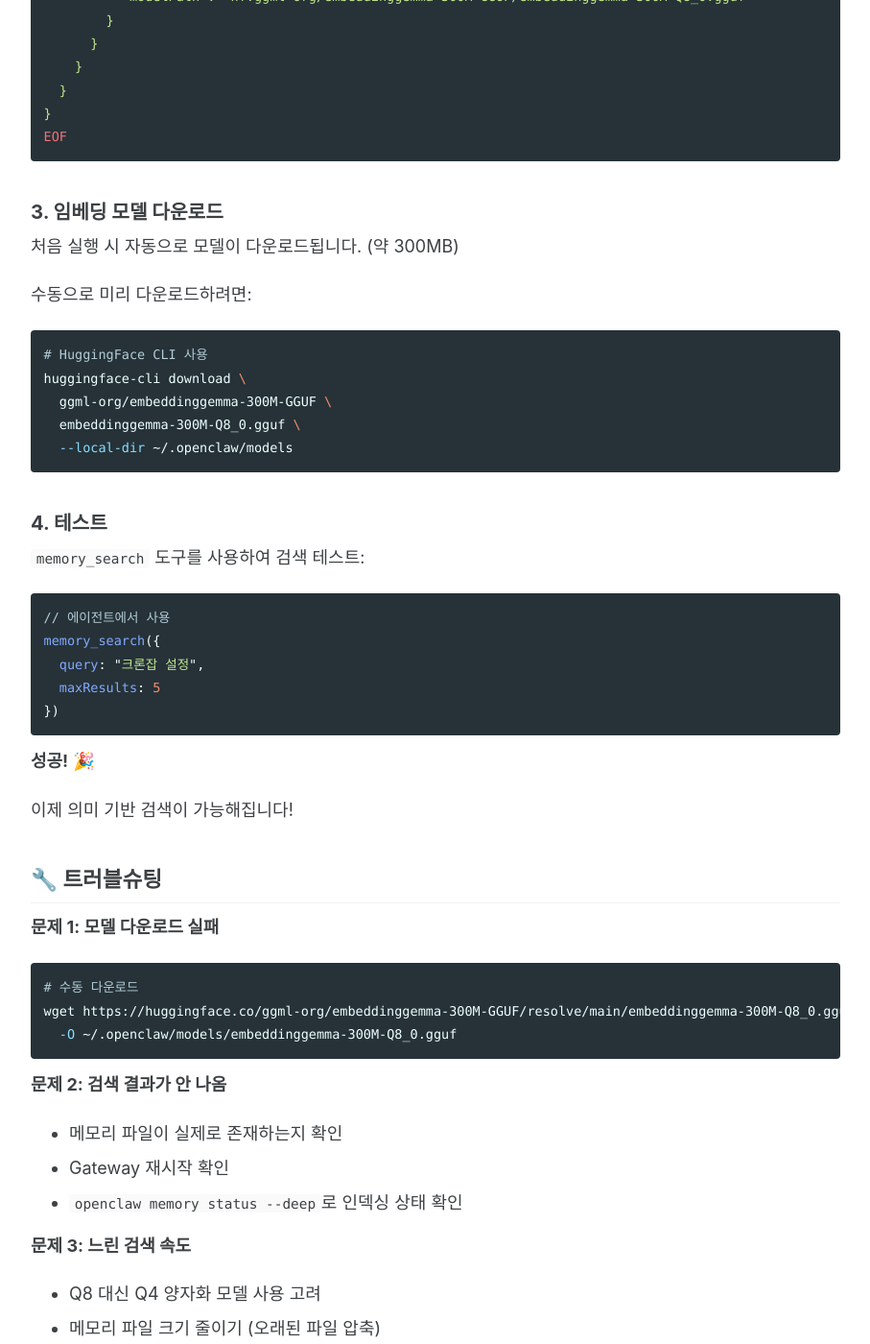
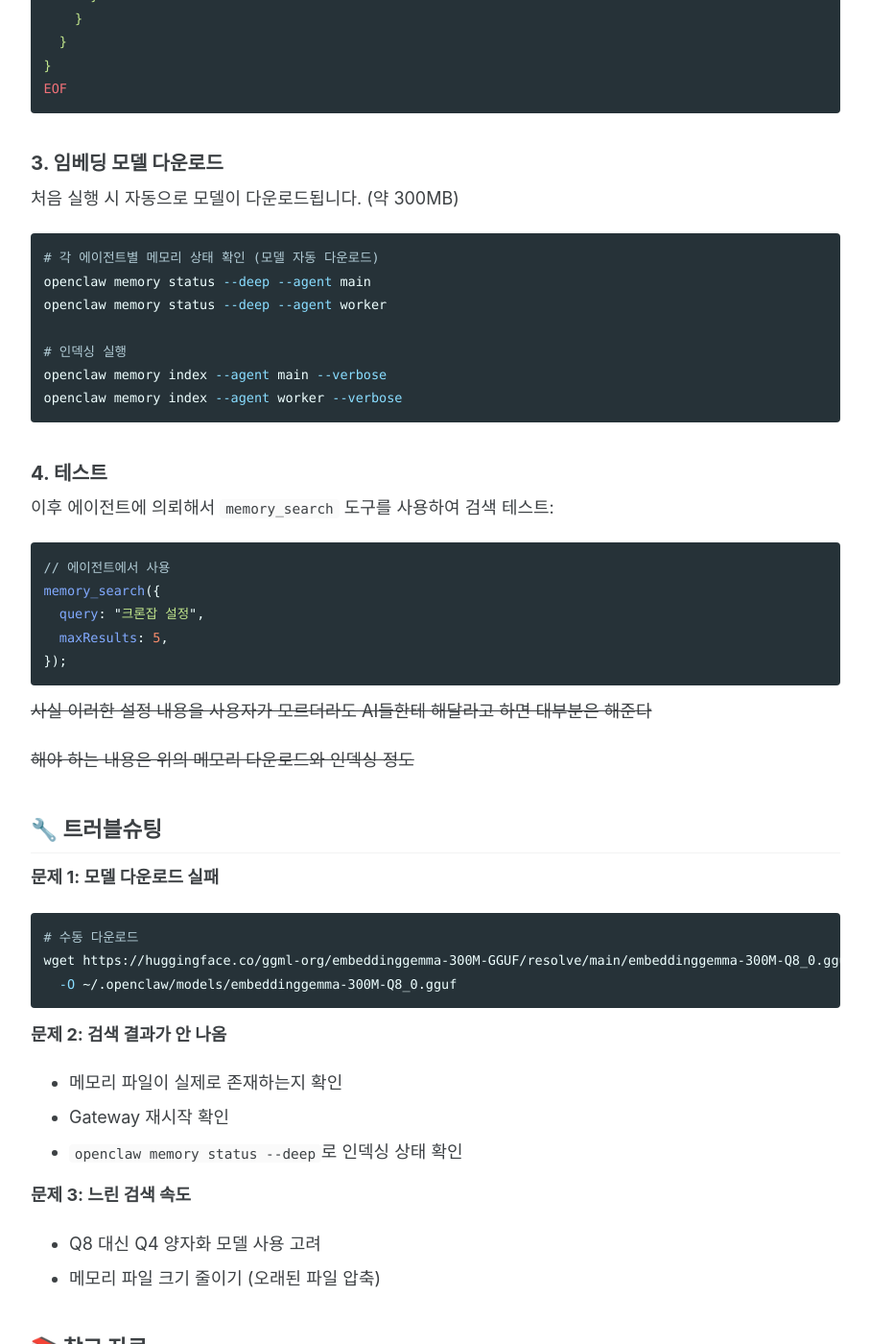
Before and after one commit to fotoner/fotoner.github.io, a Jekyll site: the page built from _posts/til/2026-02-01-memory-embedding.md, in a window 1280 px wide and 1400 px high, scrolled down 4438 px. Shown: the whole window at 96% size, without its empty margins (186-1093 px from the left). Built offline with Jekyll 4.4.1, drawn with Linux system fonts in a browser that asks for light colours; cached includes are drawn as plain includes; comment, search, counter and statistics services are not loaded; some of the changed text lies outside the part shown.

Commit message:
Fix: 메모리 임베딩 설정 오류 수정 및 하이브리드 검색 설명 추가
- 설정 경로 수정 (memory.search → agents.defaults.memorySearch)
- 완전한 설정 예시로 교체 (하이브리드 검색 포함)
- 하이브리드 검색 개념 및 가중치 조정 가이드 추가
- 리소스 사용량 정보 추가 (CPU/메모리)
- 트러블슈팅 개선
- 표현 개선 (벡터 임베딩으로 변환 → 벡터 임베딩으로 변환하여)

````diff
--- a/_posts/til/2026-02-01-memory-embedding.md
+++ b/_posts/til/2026-02-01-memory-embedding.md
@@ -1,5 +1,5 @@
 ---
-title: "TIL: 시맨틱 검색으로 AI 기억력 향상시키기"
+title: "TIL: 로컬 임베딩으로 AI 기억력 향상시키기"
 last_modified_at: 2026-02-02T01:42:00
 categories:
   - TIL
@@ -46,9 +46,7 @@ MEMORY.md
 | "Proxmox LXC 브라우저"            | ✅ 완벽 | 0.67 |
 | "ㅁㅁㅁ(에이전트 이름) 칭찬 감사" | ✅ 양호 | 0.47 |
 
-**특히 놀라운 점:**
-
-정확한 키워드("AppArmor", "Seccomp")를 쓰지 않아도, **의미**만으로 찾아냈다!
+정확한 키워드를 쓰지 않아도, **의미**만으로 에이전트는 과거의 맥락을 찾아낼 수 있었다.
 
 ## 🎯 장점
 
@@ -95,7 +93,7 @@ AI 에이전트가 **기억을 잘한다**는 것의 핵심은 단순히 저장
 
 벡터 임베딩이 그 해결책이었다.
 
-이제 에이전트는:
+이제 에이전트는
 
 - "오늘 뭐 했더라?" ❌
 - "비슷한 상황이 언제였지?" ✅
@@ -181,31 +179,31 @@ EOF
 
 처음 실행 시 자동으로 모델이 다운로드됩니다. (약 300MB)
 
-수동으로 미리 다운로드하려면:
+```bash
+# 각 에이전트별 메모리 상태 확인 (모델 자동 다운로드)
+openclaw memory status --deep --agent main
+openclaw memory status --deep --agent worker
 
-```bash
-# HuggingFace CLI 사용
-huggingface-cli download \
-  ggml-org/embeddinggemma-300M-GGUF \
-  embeddinggemma-300M-Q8_0.gguf \
-  --local-dir ~/.openclaw/models
+# 인덱싱 실행
+openclaw memory index --agent main --verbose
+openclaw memory index --agent worker --verbose
 ```
 
 ### 4. 테스트
 
-`memory_search` 도구를 사용하여 검색 테스트:
+이후 에이전트에 의뢰해서 `memory_search` 도구를 사용하여 검색 테스트:
 
 ```javascript
 // 에이전트에서 사용
 memory_search({
   query: "크론잡 설정",
-  maxResults: 5
-})
+  maxResults: 5,
+});
 ```
 
-**성공!** 🎉
+~~사실 이러한 설정 내용을 사용자가 모르더라도 AI들한테 해달라고 하면 대부분은 해준다~~
 
-이제 의미 기반 검색이 가능해집니다!
+~~해야 하는 내용은 위의 메모리 다운로드와 인덱싱 정도~~
 
 ## 🔧 트러블슈팅
 
````
Also changed, not shown: other parts of _posts/til/2026-02-01-memory-embedding.md (+2 -2 lines).
